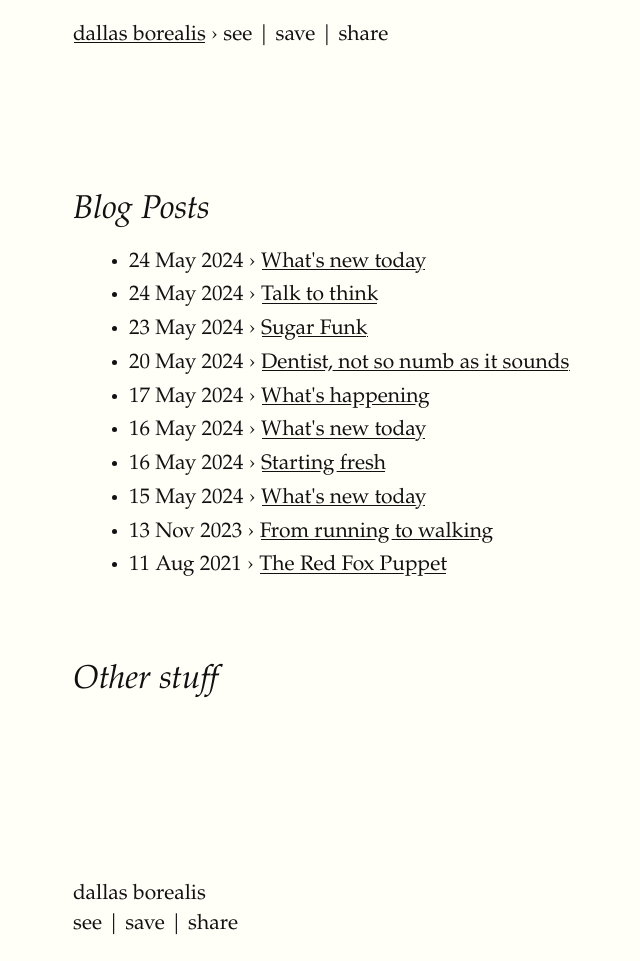
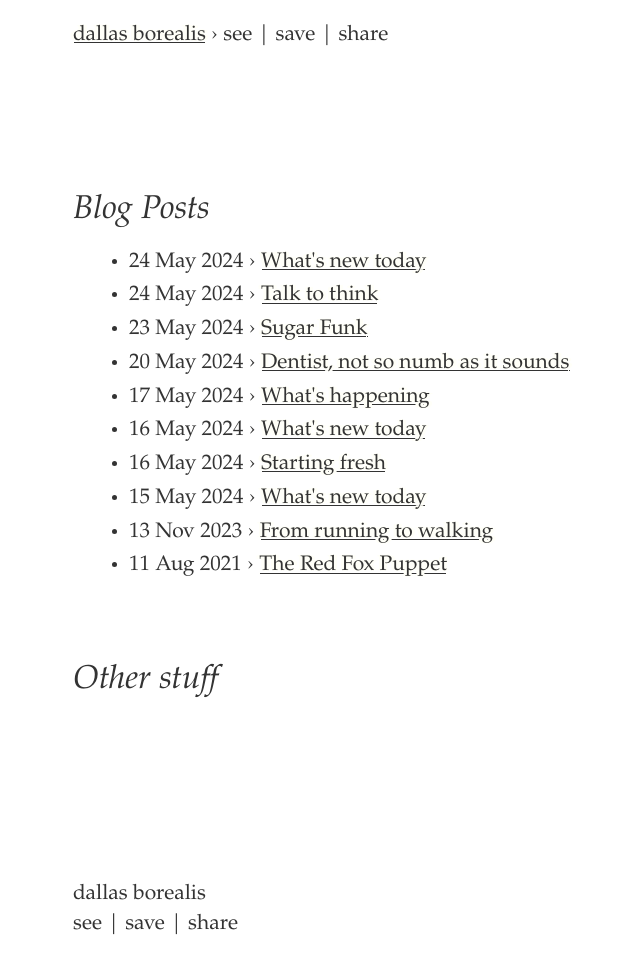
Before and after one commit to dallas-borealis/dallas-borealis.github.io, a Jekyll site: the page built from index.html, in a window 1280 px wide. Shown: the whole page, without its empty margins (87-727 px from the left). Built offline with Jekyll 4.4.1, drawn with Linux system fonts in a browser that asks for light colours; some web fonts are replaced.

Commit message:
Update tufte.css

```diff
--- a/css/tufte.css
+++ b/css/tufte.css
@@ -50,8 +50,8 @@ body {
     margin-right: auto;
     padding-left: 12.5%;
     font-family: et-book, Palatino, "Palatino Linotype", "Palatino LT STD", "Book Antiqua", Georgia, serif;
-    background-color: #fffff8;
-    color: #111;
+    background-color: #fff;
+    color: #333;
     max-width: 1400px;
     counter-reset: sidenote-counter;
 }
```
